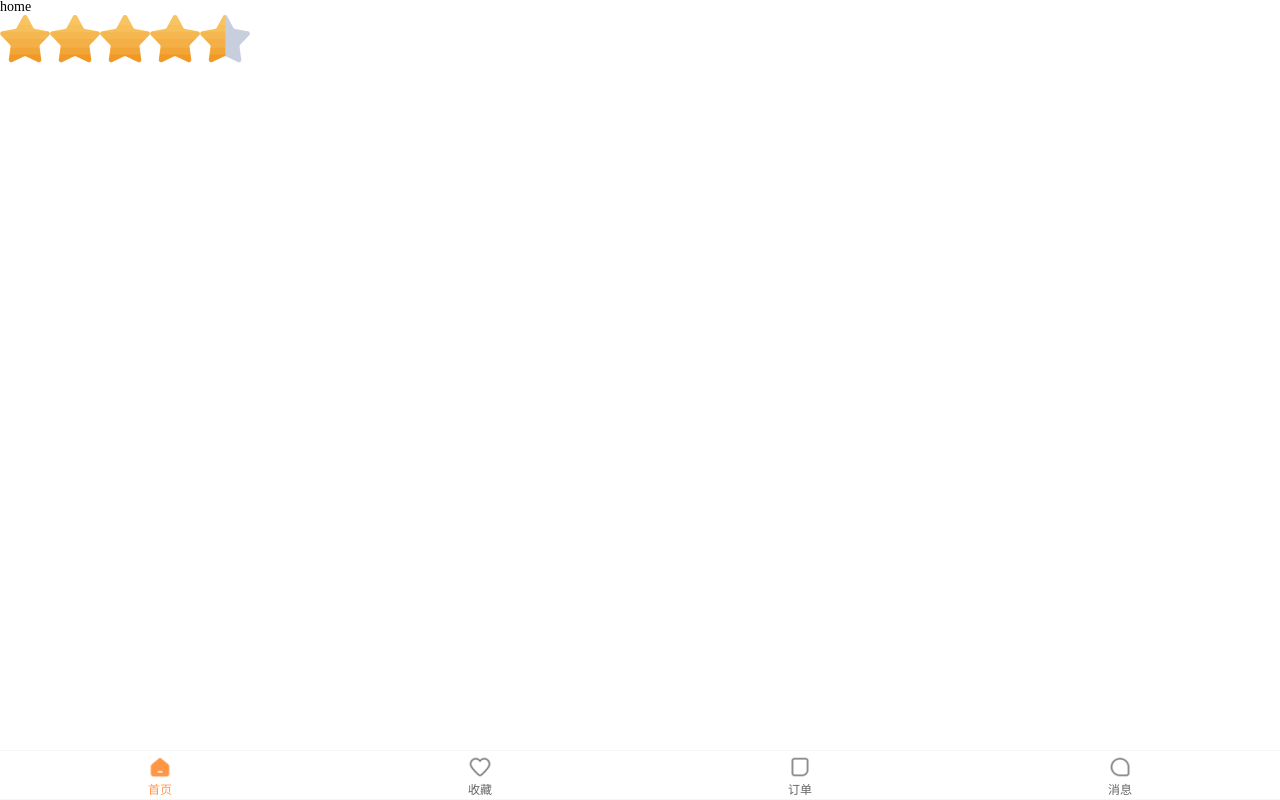
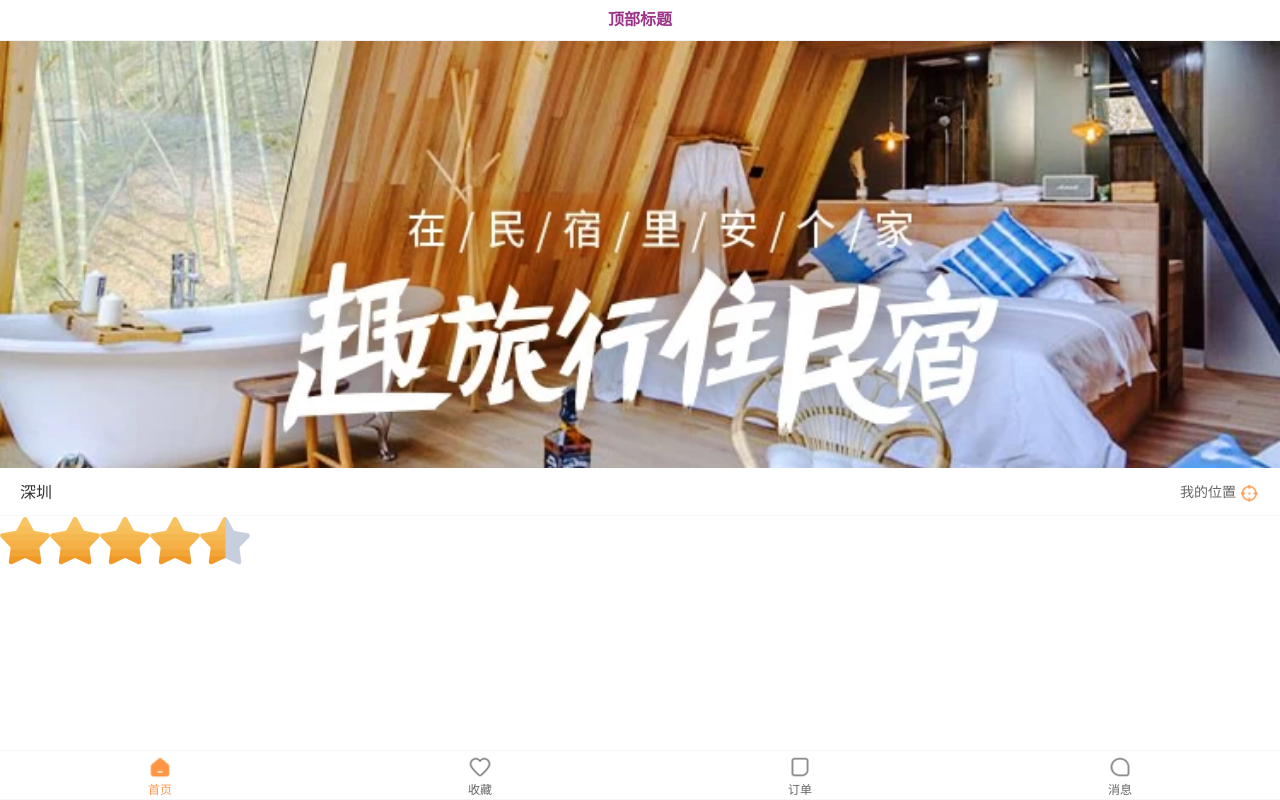
Before and after one commit to Rainchen0504/all_project, a Vue app in the folder cw_trip_item/: page /#/home in a window 1280 px wide. Built offline with nearby package versions, Linux system fonts and the light colour scheme.

Commit message:
trip项目更新

```diff
--- a/cw_trip_item/index.html
+++ b/cw_trip_item/index.html
@@ -4,7 +4,7 @@
     <meta charset="UTF-8" />
     <link rel="icon" href="/favicon.ico" />
     <meta name="viewport" content="width=device-width, initial-scale=1.0" />
-    <title>智行</title>
+    <title>H5开发</title>
   </head>
   <body>
     <div id="app"></div>
--- a/cw_trip_item/src/assets/css/common.css
+++ b/cw_trip_item/src/assets/css/common.css
@@ -1,10 +1,12 @@
 :root {
-    --primary-color: #ff9854;
+  --primary-color: #9b3489;
+  --line-color: #faf8f9;
+}
 
-    /* 全局修改: 任何地方只要用到-van-tabbar-item-icon-size都会被修改掉 */
-    /* --van-tabbar-item-icon-size: 30px !important; */
-  }
+body {
+  font-size: 14px;
+}
 
-  body {
-    font-size: 14px;
-  }
+.bottom-gray-line {
+  border-bottom: 1px solid var(--line-color);
+}
--- a/cw_trip_item/src/components/TabBar/TabBar.vue
+++ b/cw_trip_item/src/components/TabBar/TabBar.vue
@@ -4,7 +4,7 @@
       <template v-for="(item, index) in tabbarData" :key="item.text">
         <van-tabbar-item :to="item.path">
           <span>{{ item.text }}</span>
-          <template #icon="props">
+          <template #icon>
             <img
               v-if="currentIndex !== index"
               :src="getAssetURL(item.image)"
--- a/cw_trip_item/src/router/index.js
+++ b/cw_trip_item/src/router/index.js
@@ -23,6 +23,10 @@ const router = createRouter({
       path: '/message',
       component: () => import('@/views/message/message.vue'),
     },
+    {
+      path: '/city',
+      component: () => import('@/views/city/city.vue'),
+    },
   ],
 })
 
--- a/cw_trip_item/src/utils/load_assets.js
+++ b/cw_trip_item/src/utils/load_assets.js
@@ -1,4 +1,6 @@
+//vite环境下动态加载本地资源方法
 const getAssetURL = (image) => {
+  //new URL参数一表示要获取资源的相对路径，参数二表示当前路径的URL
   return new URL(`../assets/img/${image}`, import.meta.url).href
 }
 
--- /dev/null
+++ b/cw_trip_item/src/utils/load_location.js
@@ -0,0 +1,20 @@
+const getLocation = () => {
+  return new Promise((resolve, reject) => {
+    navigator.geolocation.getCurrentPosition(
+      (res) => {
+        console.log('获取位置', res)
+        resolve(res)
+      },
+      (err) => {
+        reject(err)
+      },
+      {
+        timeout: 10000,
+        maximumAge: 0,
+        enableHighAccuracy: true,
+      },
+    )
+  })
+}
+
+export { getLocation }
--- a/cw_trip_item/src/views/home/HitStar.vue
+++ /dev/null
@@ -1,7 +0,0 @@
-<template>
-  <div class="hitStar"></div>
-</template>
-
-<script setup></script>
-
-<style lang="less" scoped></style>
--- /dev/null
+++ b/cw_trip_item/src/views/home/component/Search.vue
@@ -0,0 +1,67 @@
+<template>
+  <div class="search-box">
+    <!-- 位置信息 -->
+    <div class="location bottom-gray-line">
+      <div class="city" @click="cityClick">深圳</div>
+      <div class="position" @click="positionClick">
+        <span class="text">我的位置</span>
+        <img src="@/assets/img/home/icon_location.png" alt="" />
+      </div>
+    </div>
+
+    <!-- 时间范围 -->
+
+    <!-- 价格人数 -->
+
+    <!-- 关键字 -->
+
+    <!-- 热门建议 -->
+  </div>
+</template>
+
+<script setup>
+import { getLocation } from '@/utils/load_location.js'
+import { useRouter } from 'vue-router'
+const router = useRouter()
+
+const cityClick = () => {
+  router.push('/city')
+}
+
+const positionClick = () => {
+  //通过浏览器方法获取位置信息
+  getLocation()
+}
+</script>
+
+<style lang="less" scoped>
+.search-box {
+  --van-calendar-popup-height: 100%;
+}
+.location {
+  display: flex;
+  align-items: center;
+  height: 44px;
+  padding: 0 20px;
+
+  .city {
+    flex: 1;
+    color: #333;
+    font-size: 16px;
+  }
+  .position {
+    display: flex;
+    width: 80px;
+    align-items: center;
+    .text {
+      color: #666;
+      font-size: 14px;
+    }
+    img {
+      width: 18px;
+      height: 18px;
+      margin-left: 4px;
+    }
+  }
+}
+</style>
--- /dev/null
+++ b/cw_trip_item/src/views/home/component/Title.vue
@@ -0,0 +1,25 @@
+<template>
+  <div class="nav-bar">
+    <div class="title">顶部标题</div>
+  </div>
+</template>
+
+<script>
+export default {}
+</script>
+
+<style lang="less" scoped>
+.nav-bar {
+  display: flex;
+  justify-content: center;
+  align-items: center;
+  height: 5vh;
+  border-bottom: 1px solid #f2f2f2;
+
+  .title {
+    font-size: 16px;
+    font-weight: 600;
+    color: var(--primary-color);
+  }
+}
+</style>
--- a/cw_trip_item/src/views/home/home.vue
+++ b/cw_trip_item/src/views/home/home.vue
@@ -1,23 +1,39 @@
 <template>
   <div class="home">
-    <h2>home</h2>
+    <!-- 首页顶部标题 -->
+    <Title></Title>
+
+    <!-- 轮播图 -->
+    <div class="banner">
+      <img src="@/assets/img/home/banner.webp" alt="" />
+    </div>
+
+    <!-- 中间搜索部分 -->
+    <Search></Search>
+
     <!-- 星星评价组件 -->
     <div class="score">
       <Star :score="pointInfo"></Star>
-    </div>
-
-    <div class="hitScore">
-      <HitStar :score="pointInfo"></HitStar>
     </div>
   </div>
 </template>
 
 <script setup>
+import Title from './component/Title.vue'
+import Search from './component/Search.vue'
 import Star from './Star.vue'
-import HitStar from './HitStar.vue'
 import { ref } from 'vue'
 
 const pointInfo = ref(4.5)
 </script>
 
-<style lang="less" scoped></style>
+<style lang="less" scoped>
+.home {
+  padding-bottom: 10px;
+}
+.banner {
+  img {
+    width: 100%;
+  }
+}
+</style>
--- a/cw_trip_item/vite.config.js
+++ b/cw_trip_item/vite.config.js
@@ -18,4 +18,8 @@ export default defineConfig({
       '@': fileURLToPath(new URL('./src', import.meta.url)),
     },
   },
+  server: {
+    open: true,
+    // https: true,
+  },
 })
```
Also changed, not shown: cw_trip_item/src/views/city/city.vue (added).
